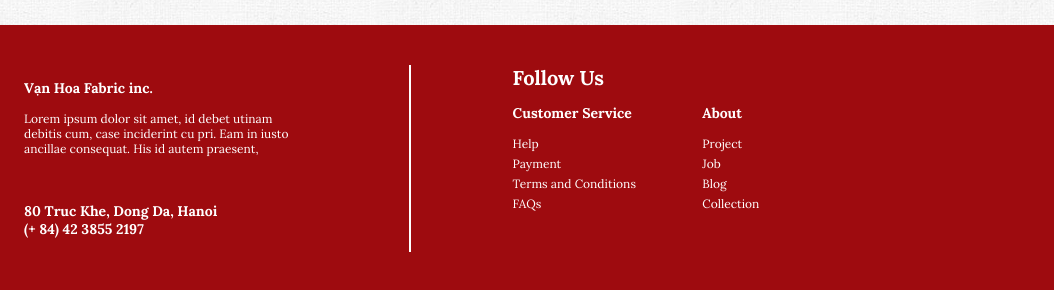
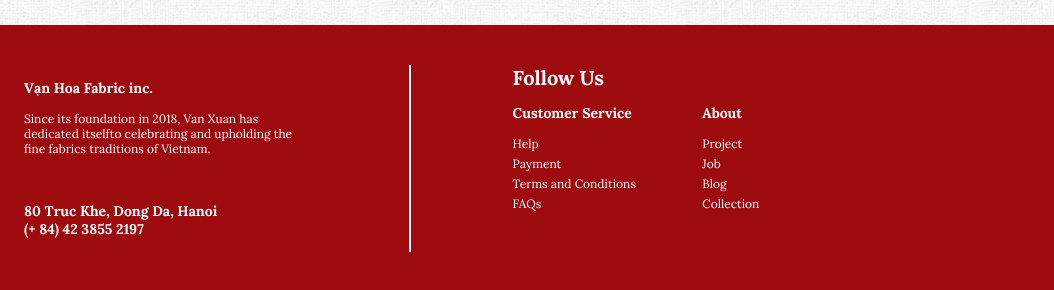
Before and after one commit to deronoitz/ngoc-website, a website: page app/index.html in a window 1280 px wide. Shown: the part 4485-4775 px from the top of the page, 226-1280 px from the left. Drawn offline with Linux system fonts and the light colour scheme; some icons are missing.

Commit message:
footer refinement

```diff
--- a/app/index.html
+++ b/app/index.html
@@ -181,7 +181,7 @@
 						</a>
 						<div class="small-info">
 							<p class="title">Vạn Hoa Fabric inc.</p>
-							<p>Lorem ipsum dolor sit amet, id debet utinam debitis cum, case inciderint cu pri. Eam in iusto ancillae consequat. His id autem praesent,</p>
+							<p>Since its foundation in 2018, Van Xuan has dedicated itselfto celebrating and upholding the fine fabrics traditions of Vietnam.</p>
 							<br>
 							<p class="title">80 Truc Khe, Dong Da, Hanoi <br>(+ 84) 42 3855 2197</p>
 						</div>
```
